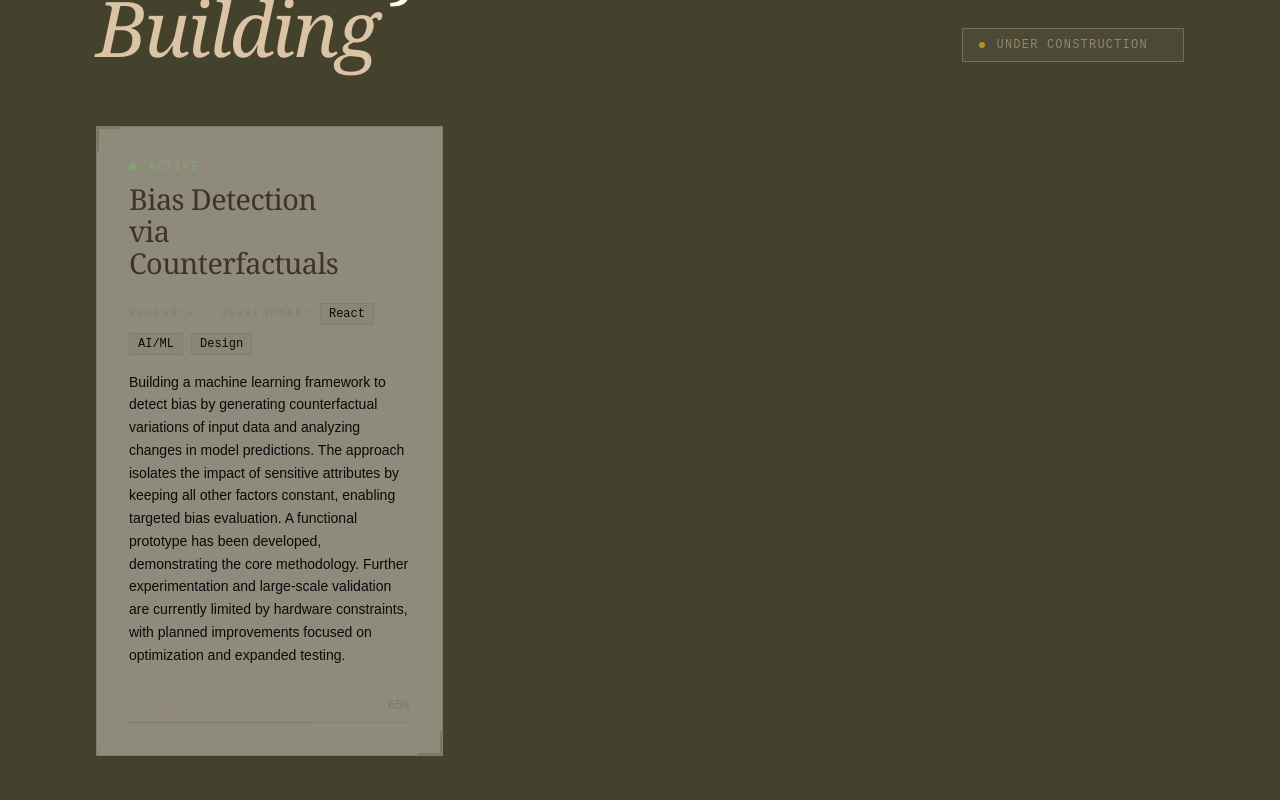
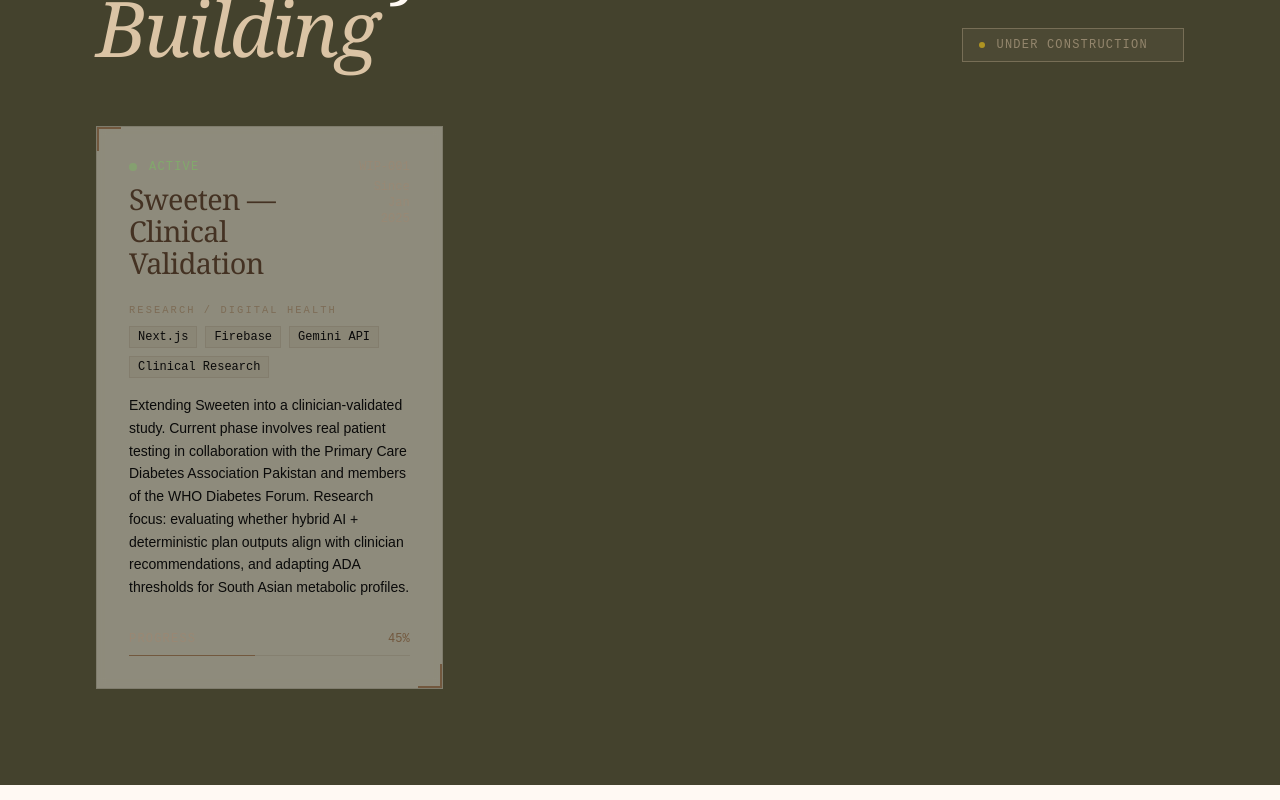
Before and after one commit to 5-07/portfolio, a Next.js app: page / in a window 1280 px wide. Shown: the part 6900-7700 px from the top of the page. Built offline with nearby package versions, Linux system fonts and the light colour scheme.

Commit message:
Update Ongoing.tsx

```diff
--- a/components/Ongoing.tsx
+++ b/components/Ongoing.tsx
@@ -2,26 +2,18 @@
 import { motion } from 'framer-motion';
 import { useInView } from 'react-intersection-observer';
 
-/*
-  ═══════════════════════════════════════════════════════════════
-  YOUR ONGOING PROJECTS — Replace with your current work
-  progress: 0-100
-  status: 'Active', 'Paused', 'Exploring', 'Shipping Soon'
-  ═══════════════════════════════════════════════════════════════
-*/
 const ONGOING = [
   {
     id: 'WIP-001',
-    title: 'Bias Detection via Counterfactuals',
-    category: 'Research / Development',
-    description: 'Building a machine learning framework to detect bias by generating counterfactual variations of input data and analyzing changes in model predictions. The approach isolates the impact of sensitive attributes by keeping all other factors constant, enabling targeted bias evaluation. A functional prototype has been developed, demonstrating the core methodology. Further experimentation and large-scale validation are currently limited by hardware constraints, with planned improvements focused on optimization and expanded testing.',
-    progress: 65,
+    title: 'Sweeten — Clinical Validation',
+    category: 'Research / Digital Health',
+    description: 'Extending Sweeten into a clinician-validated study. Current phase involves real patient testing in collaboration with the Primary Care Diabetes Association Pakistan and members of the WHO Diabetes Forum. Research focus: evaluating whether hybrid AI + deterministic plan outputs align with clinician recommendations, and adapting ADA thresholds for South Asian metabolic profiles.',
+    progress: 45,
     status: 'Active',
-    tags: ['React', 'AI/ML', 'Design'],
+    tags: ['Next.js', 'Firebase', 'Gemini API', 'Clinical Research'],
     startDate: 'Jan 2025',
-    accent: 'var(--cedar)',
+    accent: 'var(--clockwork)',
   },
-
 ];
 
 const STATUS_COLORS: Record<string, string> = {
@@ -176,7 +168,6 @@
             <em style={{ color: 'var(--latte)' }}>Building</em>
           </motion.h2>
 
-          {/* Y2K under construction badge */}
           <motion.div
             className="flex items-center gap-3 px-4 py-2"
             style={{
```
